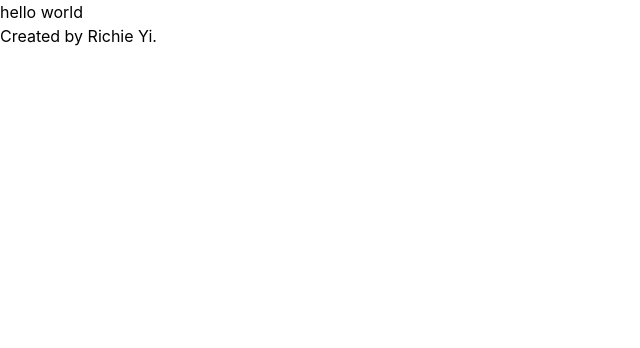
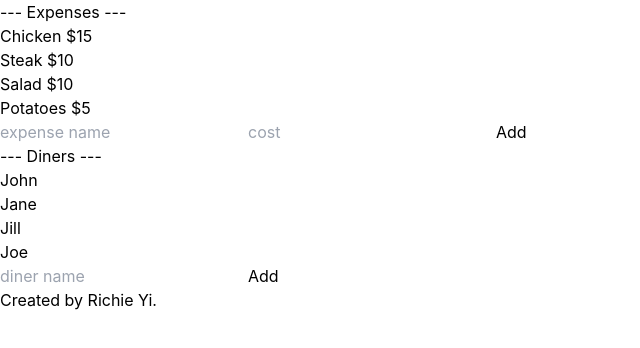
Before and after one commit to richieyi/ez-split, a Next.js app: page / in a window 1280 px wide. Shown: the top 348 px of the page, without its empty margins (0-640 px from the left). Built offline with nearby package versions, Linux system fonts and the light colour scheme.

Commit message:
Render basic app functionality

```diff
--- a/components/App/index.tsx
+++ b/components/App/index.tsx
@@ -1,4 +1,7 @@
-// import { useState } from 'react';
+import { useState } from 'react';
+import Diner from '../../toolkit/Diner';
+import Expense from '../../toolkit/Expense';
+import { exampleDiners, exampleExpenses } from '../../utils/examples';
 // import Header from '../Header';
 // import NewExpensesList from '../NewExpensesList';
 // import NewDinersList from '../NewDinersList';
@@ -7,9 +10,76 @@
 // import useCustomHook from './useCustomHook';
 
 function App() {
+  const [expenses, setExpenses] =
+    useState<Expense[]>(exampleExpenses);
+  const [diners, setDiners] = useState<Diner[]>(exampleDiners);
+
+  const [diner, setDiner] = useState<string>('');
+  const [expense, setExpense] = useState<string>('');
+  const [cost, setCost] = useState<string>('');
+
+  const [selectedDiner, setSelectedDiner] = useState<Diner | null>(
+    null
+  );
+
+  function renderExpenses() {
+    return expenses.map((expense) => (
+      <div key={expense.getID()}>
+        <span>{expense.getName()}</span>{' '}
+        <span>${expense.getCost()}</span>
+      </div>
+    ));
+  }
+
+  function renderDiners() {
+    return diners.map((diner) => {
+      const isSelected = selectedDiner === diner;
+      return (
+        <div
+          key={diner.getID()}
+          className={isSelected ? 'text-red-500' : ''}
+          onClick={() => setSelectedDiner(diner)}
+        >
+          {diner.getName()}
+        </div>
+      );
+    });
+  }
+
   return (
     <>
-      <div>hello world</div>
+      <div>
+        <h1>--- Expenses ---</h1>
+        <div>{renderExpenses()}</div>
+        <div>
+          <input
+            className="border"
+            placeholder="expense name"
+            value={expense}
+            onChange={(e) => setExpense(e.target.value)}
+          />
+          <input
+            className="border"
+            placeholder="cost"
+            value={cost}
+            onChange={(e) => setCost(e.target.value)}
+          />
+          <button className="border">Add</button>
+        </div>
+      </div>
+      <div>
+        <h1>--- Diners ---</h1>
+        <div>{renderDiners()}</div>
+        <div>
+          <input
+            className="border"
+            placeholder="diner name"
+            value={diner}
+            onChange={(e) => setDiner(e.target.value)}
+          />
+          <button className="border">Add</button>
+        </div>
+      </div>
     </>
   );
 }
--- a/toolkit/Diner.ts
+++ b/toolkit/Diner.ts
@@ -1,12 +1,19 @@
 import Expense from './Expense';
+import { v4 as uuid } from 'uuid';
 
 class Diner {
+  private id: string;
   private name: string;
   private expenses: Expense[];
 
   constructor(name: string) {
+    this.id = uuid();
     this.name = name;
     this.expenses = [];
+  }
+
+  public getID(): string {
+    return this.id;
   }
 
   public getName(): string {
--- a/toolkit/Expense.ts
+++ b/toolkit/Expense.ts
@@ -1,19 +1,30 @@
 import Diner from './Diner';
+import { v4 as uuid } from 'uuid';
 
 class Expense {
+  private id: string;
   private name: string;
   private cost: number;
   private costPerDiner: number = 0;
   private diners: Diner[];
 
   constructor(name: string, cost: number) {
+    this.id = uuid();
     this.name = name;
     this.cost = cost;
     this.diners = [];
   }
 
+  public getID(): string {
+    return this.id;
+  }
+
   public getName(): string {
     return this.name;
+  }
+
+  public getCost(): number {
+    return this.cost;
   }
 
   public getDiners(): Diner[] {
--- a/utils/examples.ts
+++ b/utils/examples.ts
@@ -1,50 +1,15 @@
-import { v4 as uuid } from 'uuid';
+import Expense from '../toolkit/Expense';
+import Diner from '../toolkit/Diner';
 
-const expense1 = {
-  id: uuid(),
-  name: 'Chicken',
-  cost: 10,
-  diners: [],
-};
-const expense2 = {
-  id: uuid(),
-  name: 'Steak',
-  cost: 50,
-  diners: [],
-};
-const expense3 = {
-  id: uuid(),
-  name: 'Salad',
-  cost: 10,
-  diners: [],
-};
-const expense4 = {
-  id: uuid(),
-  name: 'Potatoes',
-  cost: 5,
-  diners: [],
-};
-const diner1 = {
-  id: uuid(),
-  name: 'John',
-  expenses: [],
-};
-const diner2 = {
-  id: uuid(),
-  name: 'Jane',
-  expenses: [],
-};
-const diner3 = {
-  id: uuid(),
-  name: 'Jill',
-  expenses: [],
-};
-const diner4 = {
-  id: uuid(),
-  name: 'Jack',
-  expenses: [],
-};
+const expense1 = new Expense('Chicken', 15);
+const expense2 = new Expense('Steak', 10);
+const expense3 = new Expense('Salad', 10);
+const expense4 = new Expense('Potatoes', 5);
 
+const diner1 = new Diner('John');
+const diner2 = new Diner('Jane');
+const diner3 = new Diner('Jill');
+const diner4 = new Diner('Joe');
 export const exampleExpenses = [
   expense1,
   expense2,
@@ -52,3 +17,58 @@ export const exampleExpenses = [
   expense4,
 ];
 export const exampleDiners = [diner1, diner2, diner3, diner4];
+
+// import { v4 as uuid } from 'uuid';
+
+// const expense1 = {
+//   id: uuid(),
+//   name: 'Chicken',
+//   cost: 10,
+//   diners: [],
+// };
+// const expense2 = {
+//   id: uuid(),
+//   name: 'Steak',
+//   cost: 50,
+//   diners: [],
+// };
+// const expense3 = {
+//   id: uuid(),
+//   name: 'Salad',
+//   cost: 10,
+//   diners: [],
+// };
+// const expense4 = {
+//   id: uuid(),
+//   name: 'Potatoes',
+//   cost: 5,
+//   diners: [],
+// };
+// const diner1 = {
+//   id: uuid(),
+//   name: 'John',
+//   expenses: [],
+// };
+// const diner2 = {
+//   id: uuid(),
+//   name: 'Jane',
+//   expenses: [],
+// };
+// const diner3 = {
+//   id: uuid(),
+//   name: 'Jill',
+//   expenses: [],
+// };
+// const diner4 = {
+//   id: uuid(),
+//   name: 'Jack',
+//   expenses: [],
+// };
+
+// export const exampleExpenses = [
+//   expense1,
+//   expense2,
+//   expense3,
+//   expense4,
+// ];
+// export const exampleDiners = [diner1, diner2, diner3, diner4];
```
